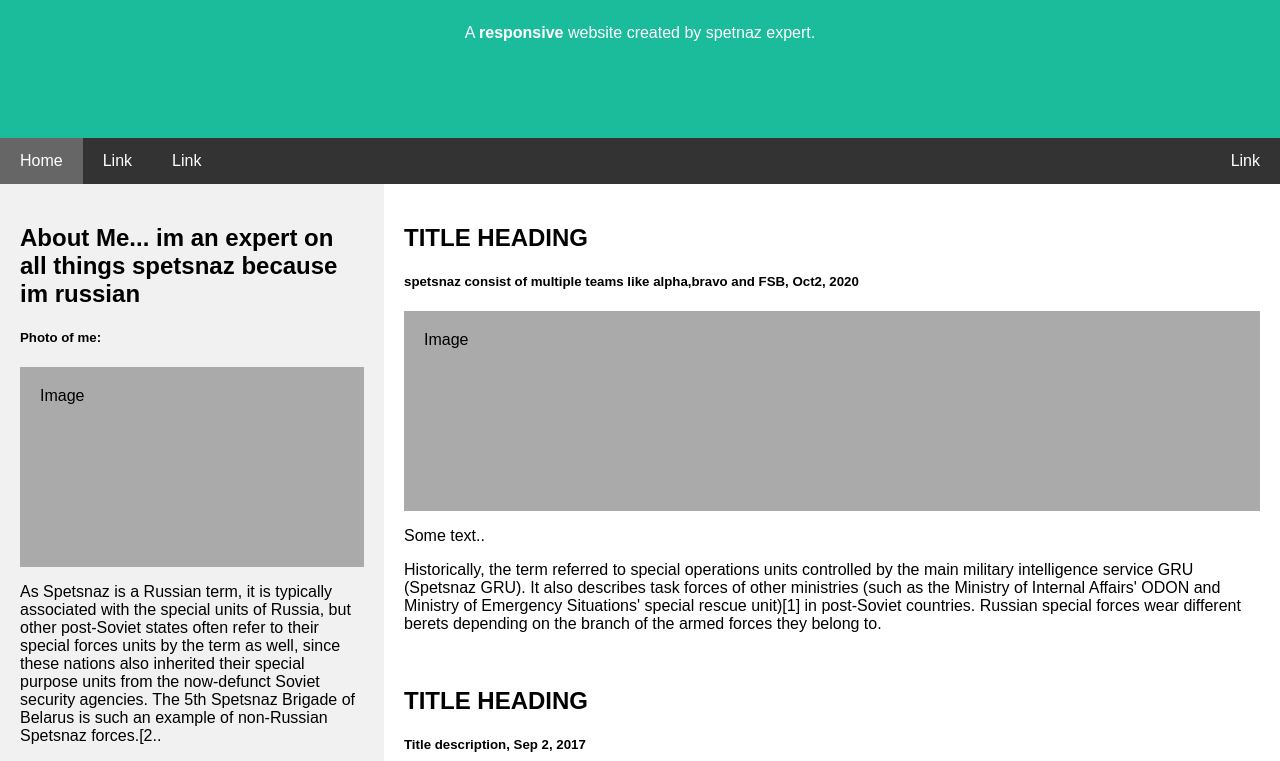
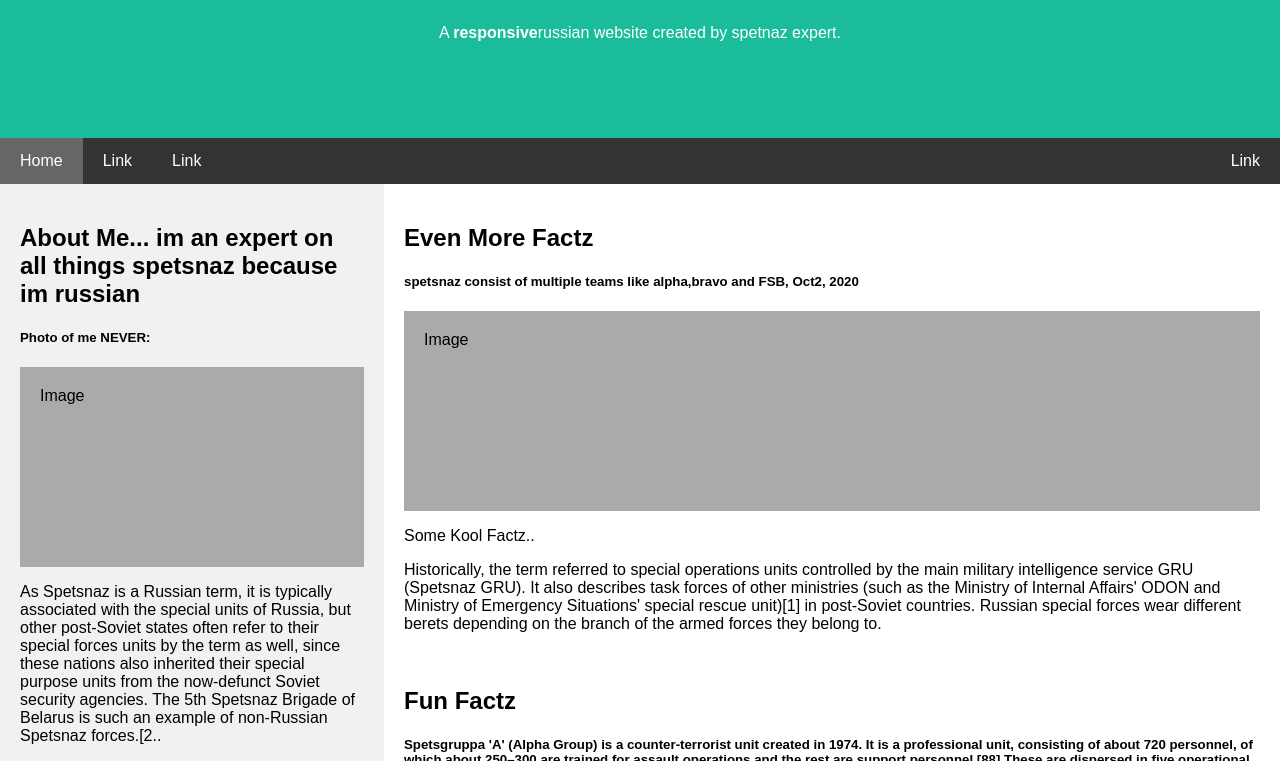
Before and after one commit to BillyAintNice/BillAintNice.github.io, a plain HTML site: page index.html in a window 1280 px wide. Shown: the part 155-916 px from the top of the page. Drawn offline with Linux system fonts and the light colour scheme.

Commit message:
fix
even more factz added

```diff
--- a/index.html
+++ b/index.html
@@ -124,7 +124,7 @@ body {
 
 <div class="header">
   <h1>My Website</h1>
-  <p>A <b>responsive</b> website created by spetnaz expert.</p>
+  <p>A <b>responsive</b>russian website created by spetnaz expert.</p>
 </div>
 
 <div class="navbar">
@@ -137,7 +137,7 @@ body {
 <div class="row">
   <div class="side">
     <h2>About Me... im an expert on all things spetsnaz because im russian</h2>
-    <h5>Photo of me:</h5>
+    <h5>Photo of me NEVER:</h5>
     <div class="fakeimg" style="height:200px;">Image</div>
     <p>As Spetsnaz is a Russian term, it is typically associated with the special units of Russia, but other post-Soviet states often refer to their special forces units by the term as well, since these nations also inherited their special purpose units from the now-defunct Soviet security agencies. The 5th Spetsnaz Brigade of Belarus is such an example of non-Russian Spetsnaz forces.[2..</p>
     <h3>More Text</h3>
@@ -149,14 +149,14 @@ Spetsnaz later referred specifically to special (spetsialnovo) purpose (naznache
     <div class="fakeimg" style="height:60px;">Image</div>
   </div>
   <div class="main">
-    <h2>TITLE HEADING</h2>
+    <h2>Even More Factz</h2>
     <h5> spetsnaz consist of multiple teams like alpha,bravo and FSB, Oct2, 2020</h5>
     <div class="fakeimg" style="height:200px;">Image</div>
-    <p>Some text..</p>
+    <p>Some Kool Factz..</p>
     <p>Historically, the term referred to special operations units controlled by the main military intelligence service GRU (Spetsnaz GRU). It also describes task forces of other ministries (such as the Ministry of Internal Affairs' ODON and Ministry of Emergency Situations' special rescue unit)[1] in post-Soviet countries. Russian special forces wear different berets depending on the branch of the armed forces they belong to.</p>
     <br>
-    <h2>TITLE HEADING</h2>
-    <h5>Title description, Sep 2, 2017</h5>
+    <h2>Fun Factz</h2>
+    <h5>Spetsgruppa 'A' (Alpha Group) is a counter-terrorist unit created in 1974. It is a professional unit, consisting of about 720 personnel, of which about 250–300 are trained for assault operations and the rest are support personnel.[88] These are dispersed in five operational detachments, including one permanent detachment in the Chechen Republic. Other units are stationed in Moscow, Krasnodar, Yekaterinburg and Khabarovsk. All Alpha operators undergo airborne, mountain and counter-sabotage dive training. Alpha has operated in other countries, most notably Operation Storm-333 (when Alpha and Zenith detachments supported the 154th Independent Spetsnaz Detachment—known as the "Muslim Battalion"—of the GRU on a mission to overthrow and kill Afghan president Hafizullah Amin).[89], Sep 2, 2017</h5>
     <div class="fakeimg" style="height:200px;">Image</div>
     <p>In post-Soviet Russia "Spetsnaz" became a colloquial term as special operations (spetsoperatsiya), from police raids to military operations in internal conflicts, grew more common. Coverage of these operations, and the celebrity status of special operations forces in state-controlled media, encouraged the public to identify many of these forces by name: SOBR, Alpha, Vityaz. The term Spetsnaz has also continued to be used in several other post-Soviet states such as Belarus, Ukraine and Kazakhstan for their own special operations forces. In Russia, foreign special operations forces are also known as "Spetsnaz" (for example, United States special operations forces would be called "amerikanskiy spetsnaz")...</p>
     <p>Spetsnaz (Russian: спецназ, IPA: [spʲɪtsˈnas]; abbreviation for Russian: Войска́ специа́льного назначе́ния, tr. Voyská spetsiálnogo naznachéniya, IPA: [vɐjˈska spʲɪt͡sɨˈalʲnəvə nəznɐˈt͡ɕenʲɪjə], lit. 'Special Operations Forces' or 'Special Purpose Military Units') is an umbrella term for special forces in Russian language and is used in numerous post-Soviet states..</p>
```
